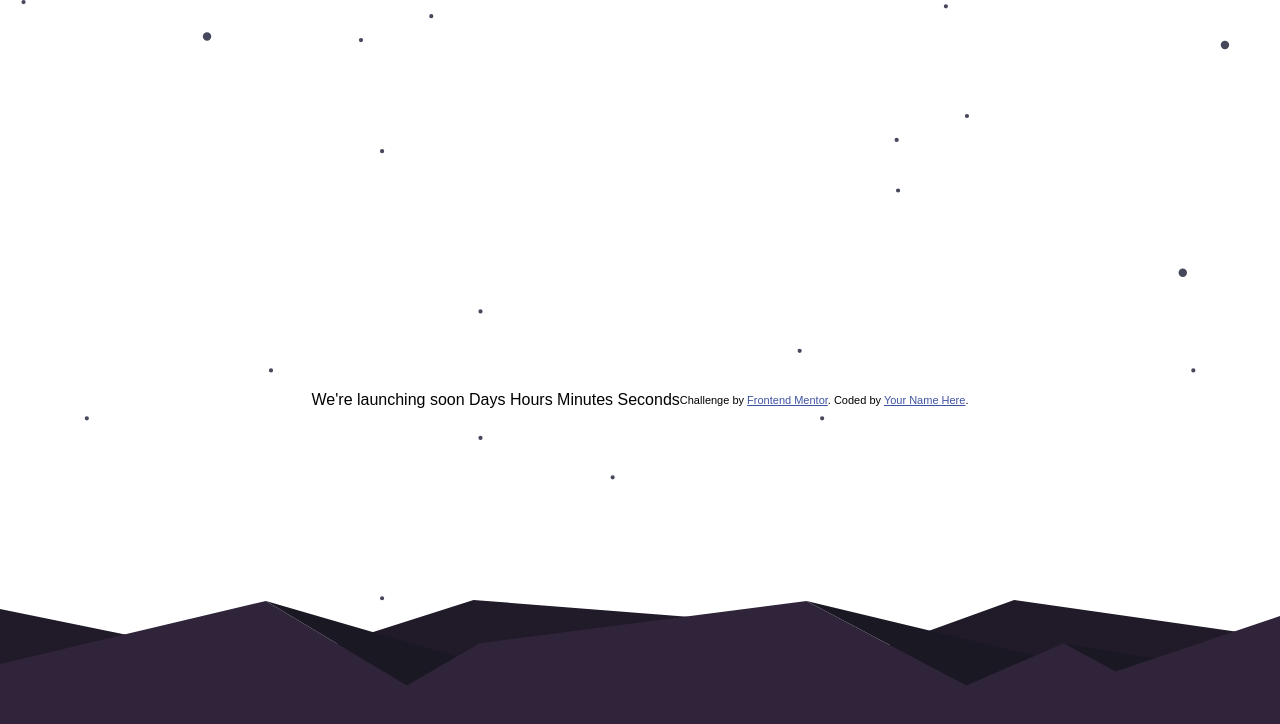
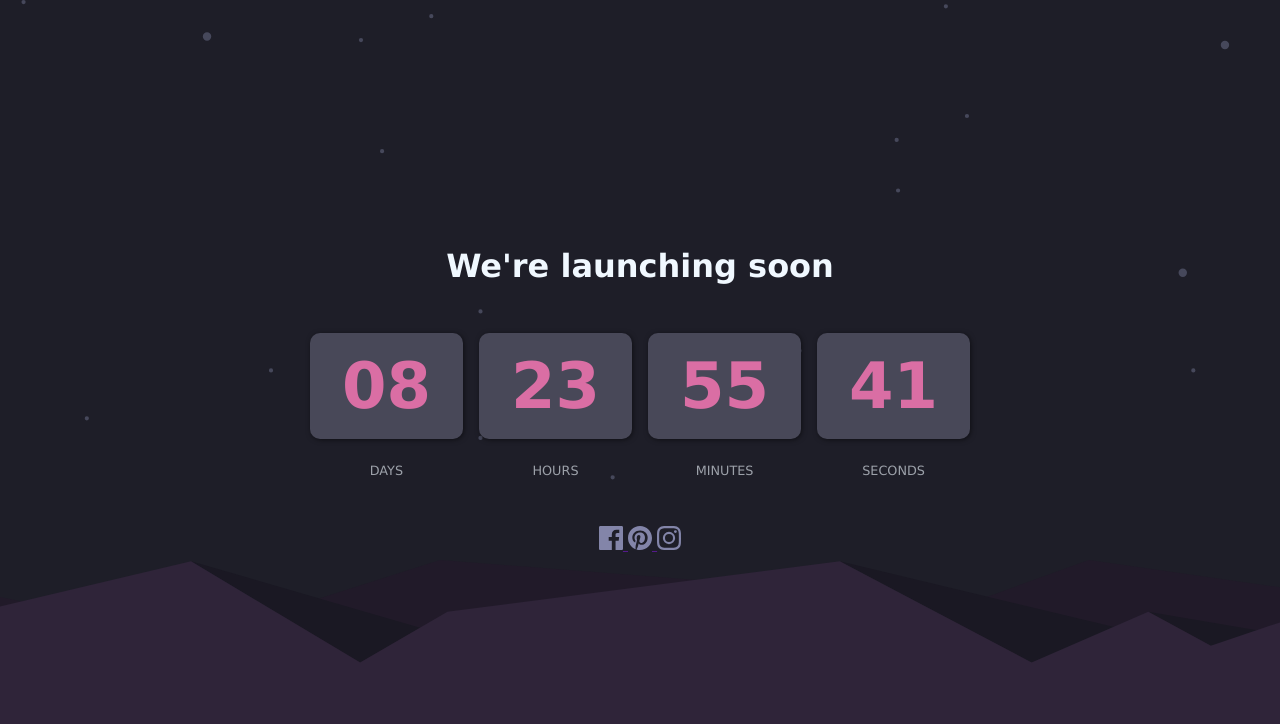
Before and after one commit to moraar222/launch-countdown-timer, a plain HTML site: page index.html in a window 1280 px wide. Drawn offline with Linux system fonts and the light colour scheme.

Commit message:
refactor: Update HTML structure and styles for countdown timer

```diff
--- a/index.html
+++ b/index.html
@@ -1,34 +1,60 @@
 <!DOCTYPE html>
 <html lang="en">
   <head>
-  <meta charset="UTF-8">
-  <meta name="viewport" content="width=device-width, initial-scale=1.0"> <!-- displays site properly based on user's device -->
+    <meta charset="UTF-8" />
+    <meta name="viewport" content="width=device-width, initial-scale=1.0" />
+    <!-- displays site properly based on user's device -->
 
-  <link rel="icon" type="image/png" sizes="32x32" href="./images/favicon-32x32.png">
-  <link rel="stylesheet" href="styles.css">
+    <link
+      rel="icon"
+      type="image/png"
+      sizes="32x32"
+      href="./images/favicon-32x32.png"
+    />
+    <link rel="stylesheet" href="styles.css" />
     <script src="script.js"></script>
 
     <title>Frontend Mentor | Launch countdown timer</title>
 
     <!-- Feel free to remove these styles or customise in your own stylesheet 👍 -->
     <style>
-    .attribution { font-size: 11px; text-align: center; }
-    .attribution a { color: hsl(228, 45%, 44%); }
+      .attribution {
+        font-size: 11px;
+        text-align: center;
+      }
+      .attribution a {
+        color: hsl(228, 45%, 44%);
+      }
     </style>
   </head>
   <body>
     <div class="bg-top"></div>
     <div class="bg-bottom"></div>
-  We're launching soon
+    <div class="heading"><h1>We're launching soon</h1></div>
 
-  Days
-  Hours
-  Minutes
-  Seconds
-
-  <div class="attribution">
-    Challenge by <a href="https://www.frontendmentor.io?ref=challenge" target="_blank">Frontend Mentor</a>.
-    Coded by <a href="#">Your Name Here</a>.
+    <div class="countdown">
+      <div class="countdown-item">
+        <div class="countdown-number">08</div>
+        <div class="countdown-text">days</div>
+      </div>
+      <div class="countdown-item">
+        <div class="countdown-number">23</div>
+        <div class="countdown-text">hours</div>
+      </div>
+      <div class="countdown-item">
+        <div class="countdown-number">55</div>
+        <div class="countdown-text">minutes</div>
+      </div>
+      <div class="countdown-item">
+        <div class="countdown-number">41</div>
+        <div class="countdown-text">seconds</div>
+      </div>
+    </div>
+  </div>
+    <div class="icon-links">
+      <a href=""><img src="images/icon-facebook.svg" /> </a>
+      <a href=""><img src="images/icon-pinterest.svg" /> </a>
+      <a href=""><img src="images/icon-instagram.svg" /> </a>
     </div>
   </body>
 </html>
--- a/styles.css
+++ b/styles.css
@@ -4,9 +4,9 @@
     box-sizing: border-box;
 }
 body{
-    font-family: 'Poppins', sans-serif;
+    font-family:Verdana, Geneva, Tahoma, sans-serif;
     /* background-image: url('images/pattern-hills.svg'); */
-    /* background-color: hsl(185, 75%, 39%); */
+    background-color: #1e1e28;
     background-size: cover;
     background-repeat: no-repeat;
     background-attachment: fixed;
@@ -15,7 +15,9 @@ body{
     align-items: center;
     height: 100vh;
     position: relative;
-
+    flex-direction: column;
+    gap: 3rem;
+    color: aliceblue;
 }
 .bg-top{
     background-image: url('images/bg-stars.svg');
@@ -38,6 +40,35 @@ body{
     bottom: 0;
     left: 0;
     width: 100%;
-    height: 25vh;
+    height: 30vh;
     z-index: -1;
 }
+.countdown{
+    display: flex;
+    gap: 1rem;
+
+}
+.countdown-item{
+
+    display: flex;
+    flex-direction: column;
+    align-items: center;
+    gap: 1.5rem;
+
+}
+.countdown-number{
+    background-color: #484858;
+    padding: 1rem 2rem;
+    border-radius: 10px;
+    box-shadow: 1px 1px 5px rgba(0, 0, 0, 0.5);
+    font-size: 4rem;
+    font-weight: 700;
+    color: rgb(218, 110, 164);
+}
+.countdown-text{
+    font-size: 0.8rem;
+    font-weight: 200;
+    text-transform: uppercase;
+    opacity: 0.6;
+
+}
```
Lines whose indentation alone changed are shown as unchanged.
